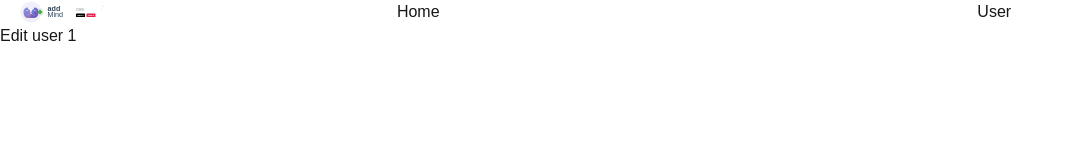
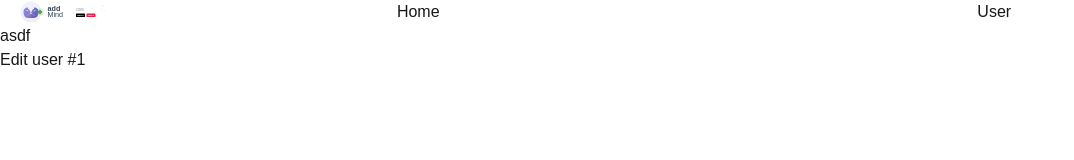
Before and after one commit to ua-Slash-ua/AddMind, a Next.js app in the folder front-end/add-mind/: page /admin-panel/user/1/edit in a window 1280 px wide. Shown: the top 160 px of the page, without its empty margins (0-1074 px from the left). Built offline with nearby package versions, Linux system fonts and the light colour scheme.

Commit message:
(f-e) Додав компонент відображення редагування користувача, переключаюсь на розробку alert-повідомлень

```diff
--- /dev/null
+++ b/front-end/add-mind/src/admin_panel/components/EditBlock/EditBlock.tsx
@@ -0,0 +1,5 @@
+export default function EditBlock(){
+    return(
+        <h1>asdf</h1>
+    )
+}
--- a/front-end/add-mind/src/app/(admin_panel-content)/admin-panel/user/[id]/edit/page.tsx
+++ b/front-end/add-mind/src/app/(admin_panel-content)/admin-panel/user/[id]/edit/page.tsx
@@ -1,14 +1,16 @@
+// app/admin-panel/user/[id]/edit/page.tsx
+
+import EditBlock from "@/admin_panel/components/EditBlock/EditBlock";
+
 interface EditUserPageProps {
-    params: {
-        id: string;
-    };
+    params: { id: string };
 }
 
-export default async function EditUserPage({ params }: EditUserPageProps) {
-    const id = params.id;
+export default function EditUserPage({params}: EditUserPageProps) {
+    const id = parseInt(params.id, 10);
 
-    // Тепер можна робити запит до БД на сервері, щоб отримати дані користувача
-    // const user = await getUserById(id);
-
-    return <div>Edit user {id}</div>;
+    return (<>
+        <EditBlock/>
+        <div>Edit user #{id}</div>
+    </>);
 }
```
Also changed, not shown: front-end/add-mind/src/admin_panel/components/EditBlock/EditBlock.module.css (added).
